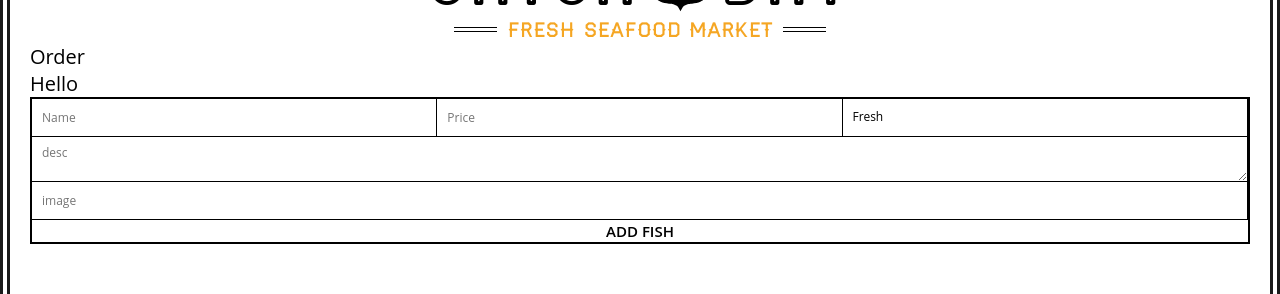
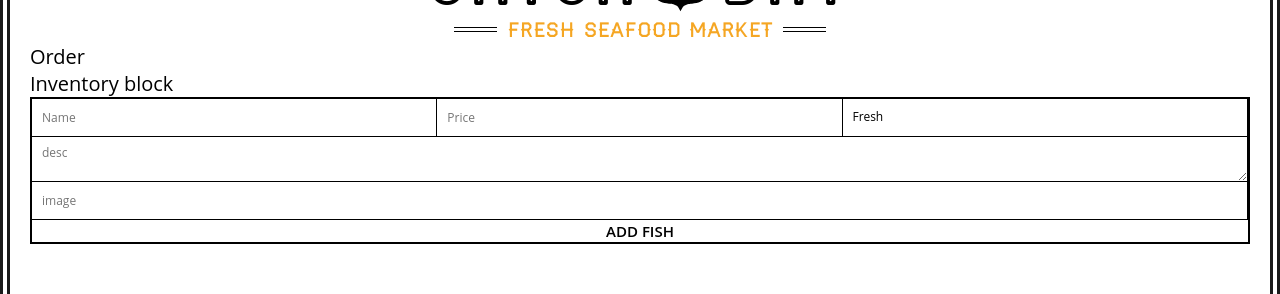
Before and after one commit to violentr/fishApp, a React (Create React App) app: page / in a window 1280 px wide. Both pictures are taken after typing "Sample" into the empty fields and a click on the button "VISIT STORE". Shown: the part 155-449 px from the top of the page. Built offline with nearby package versions, Linux system fonts and the light colour scheme.

Commit message:
Add Create addFish adding fish to the state

```diff
--- a/src/components/App.js
+++ b/src/components/App.js
@@ -2,17 +2,26 @@ import React from "react";
 import Header from "./Header";
 import Inventory from "./Inventory";
 import Order from "./Order";
-import AddFishForm from "./AddFishForm";
 
 class App extends React.Component {
+  state = {
+    fishes: {},
+    order: {}
+  };
+
+  addFish = fish => {
+    const fishes = { ...this.state.fishes };
+    let number = Object.keys(fishes).length;
+    fishes[`fish${number + 1}`] = fish;
+    this.setState({ fishes });
+  };
   render() {
     return (
       <div className="catch-of-the-day">
         <div className="menu">
           <Header tagline="Fresh Seafood Market" />
           <Order />
-          <Inventory />
-          <AddFishForm />
+          <Inventory addFish={this.addFish} />
         </div>
       </div>
     );
--- a/src/components/Inventory.js
+++ b/src/components/Inventory.js
@@ -3,8 +3,12 @@ import AddFishForm from "./AddFishForm";
 
 class Inventory extends React.Component {
   render() {
-    <AddFishForm />;
-    return <div className="inventory">Hello</div>;
+    return (
+      <div className="inventory">
+        Inventory block
+        <AddFishForm addFish={this.props.addFish} />
+      </div>
+    );
   }
 }
 export default Inventory;
```
